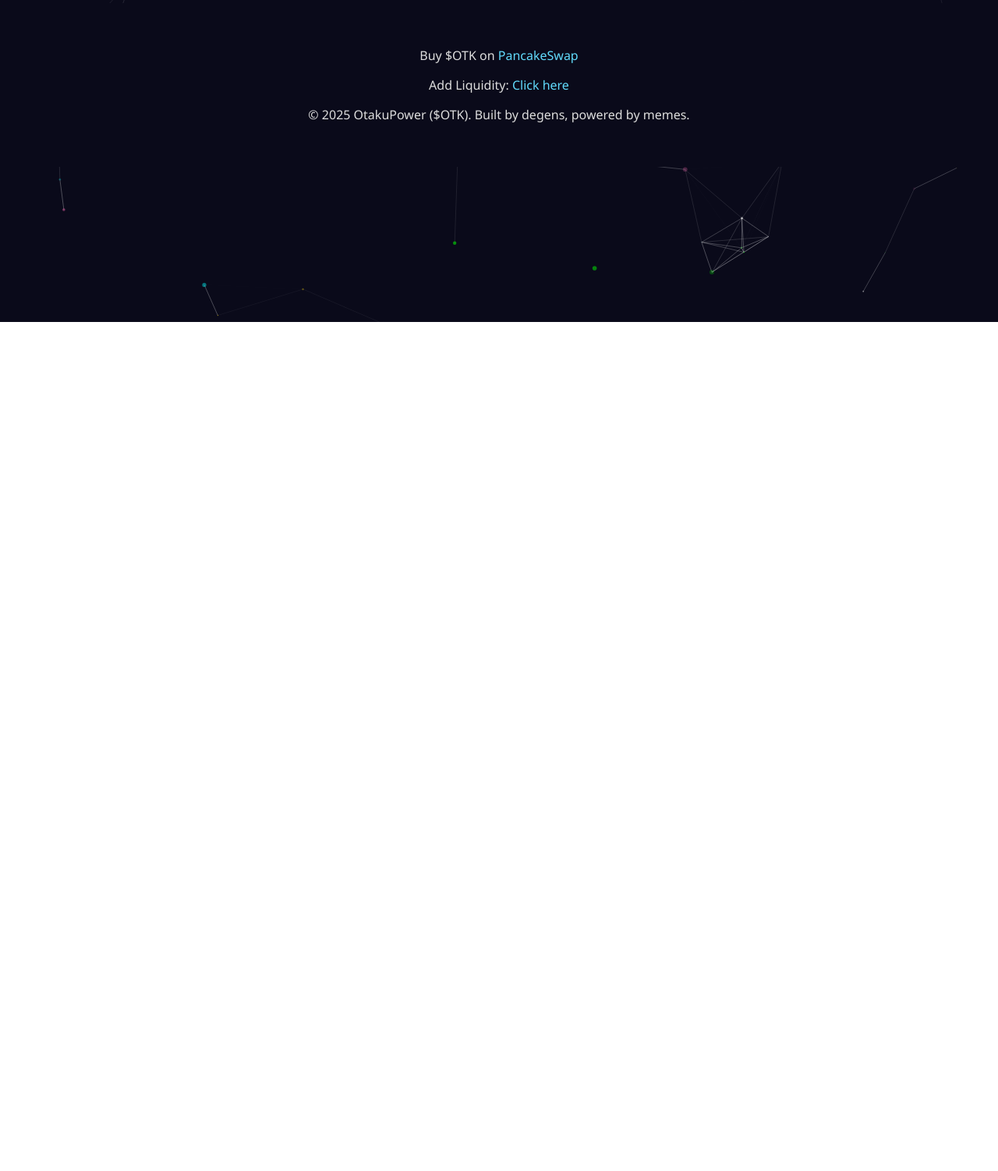
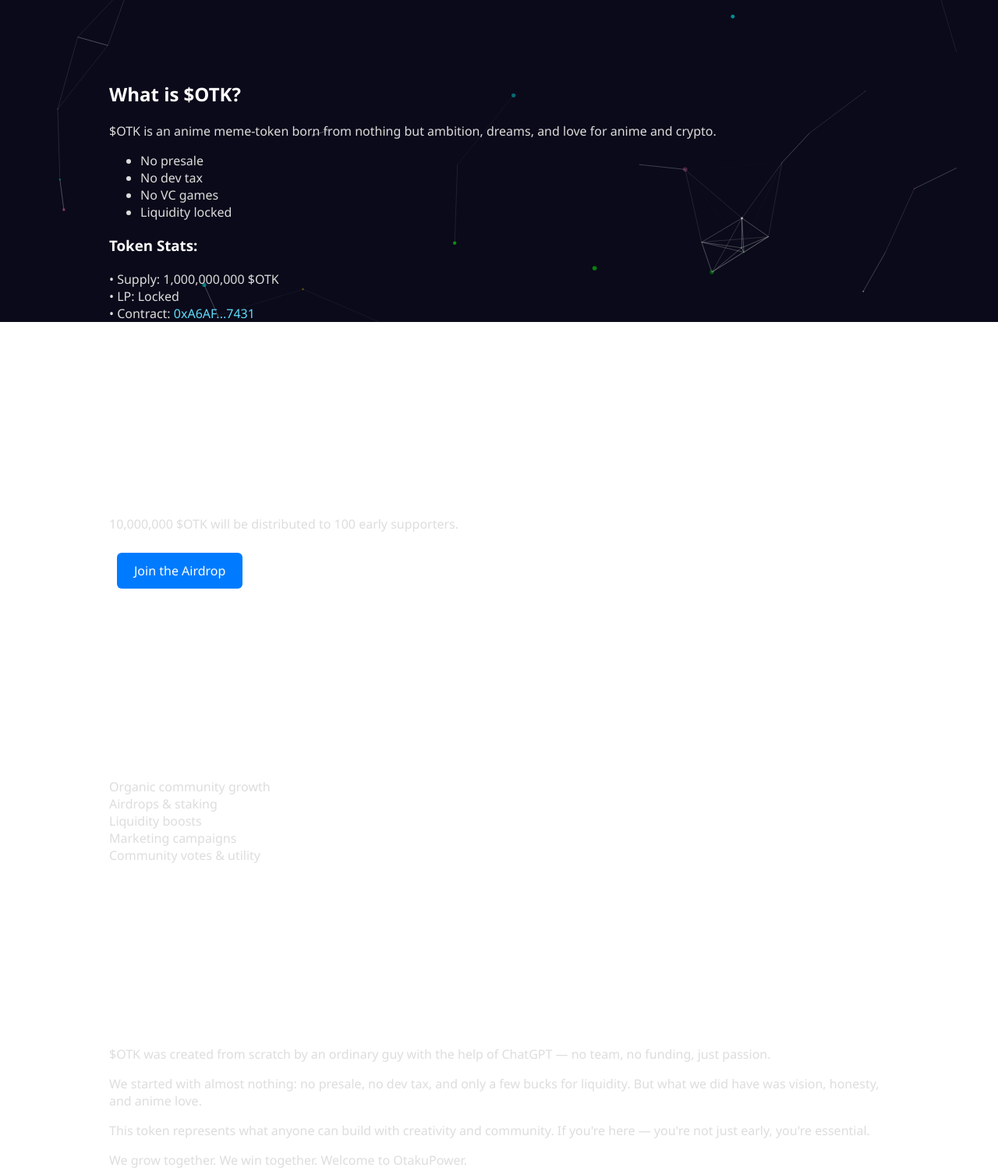
Before and after one commit to EightyS1x/OTK-Site-First-Version, a plain HTML site: page index.html in a window 1280 px wide. Shown: the part 387-1889 px from the top of the page at 78% size. Before the commit the page ends 800 px from the top, so only its background shows below. Drawn offline with nearby package versions, Linux system fonts and the light colour scheme.

Commit message:
Add files via upload

```diff
--- a/index.html
+++ b/index.html
@@ -22,7 +22,70 @@
       <p class="tagline">Created from scratch. Built with love. Powered by the community.</p>
     </div>
   </section>
-</body>
+
+  <section class="about">
+    <div class="content">
+      <h2>What is $OTK?</h2>
+      <p>$OTK is an anime meme-token born from nothing but ambition, dreams, and love for anime and crypto.</p>
+      <ul>
+        <li>No presale</li>
+        <li>No dev tax</li>
+        <li>No VC games</li>
+        <li>Liquidity locked</li>
+      </ul>
+      <h3>Token Stats:</h3>
+      <p>
+        • Supply: 1,000,000,000 $OTK<br>
+        • LP: Locked<br>
+        • Contract: <a href="https://bscscan.com/token/0xA6AF26dFA082272fBbbcEAA57d145d10F51F7431" target="_blank">0xA6AF...7431</a>
+      </p>
+    </div>
+  </section>
+
+  <section class="airdrop">
+    <div class="content">
+      <h2>Airdrop is Live!</h2>
+      <p>10,000,000 $OTK will be distributed to 100 early supporters.</p>
+      <a href="#" class="cta">Join the Airdrop</a>
+    </div>
+  </section>
+
+  <section class="roadmap">
+    <div class="content">
+      <h2>Roadmap</h2>
+      <div class="cards">
+        <div class="card">Organic community growth</div>
+        <div class="card">Airdrops & staking</div>
+        <div class="card">Liquidity boosts</div>
+        <div class="card">Marketing campaigns</div>
+        <div class="card">Community votes & utility</div>
+      </div>
+    </div>
+  </section>
+
+  <section class="community">
+    <div class="content">
+      <h2>Community & Philosophy</h2>
+      <p>$OTK was created from scratch by an ordinary guy with the help of ChatGPT — no team, no funding, just passion.</p>
+      <p>We started with almost nothing: no presale, no dev tax, and only a few bucks for liquidity. But what we did have was vision, honesty, and anime love.</p>
+      <p>This token represents what anyone can build with creativity and community. If you're here — you're not just early, you're essential.</p>
+      <p>We grow together. We win together. Welcome to OtakuPower.</p>
+    </div>
+  </section>
+
+  <section class="socials">
+    <div class="content">
+      <h2>Join the $OTK Community</h2>
+      <p>Follow us and stay connected with the OtakuPower journey!</p>
+      <div class="links">
+        <a href="https://t.me/otakupowertoken" target="_blank">Telegram</a>
+        <a href="https://x.com/i/communities/1917691643362251223" target="_blank">X (formerly Twitter)</a>
+        <a href="https://dexscreener.com/bsc/0xa6af26dfa082272fbbbceaa57d145d10f51f7431" target="_blank">DexScreener</a>
+        <a href="https://coinsniper.net/coin/80937" target="_blank">CoinSniper</a>
+      </div>
+    </div>
+  </section>
+
   <footer>
     <div class="content">
       <p>Buy $OTK on <a href="https://pancakeswap.finance/swap?inputCurrency=BNB&outputCurrency=0xA6AF26dFA082272fBbbcEAA57d145d10F51F7431" target="_blank">PancakeSwap</a></p>
@@ -30,7 +93,9 @@
       <p>© 2025 OtakuPower ($OTK). Built by degens, powered by memes.</p>
     </div>
   </footer>
+
   <script src="https://cdn.jsdelivr.net/npm/particles.js@2.0.0/particles.min.js"></script>
   <script src="js/particles.js"></script>
   <script src="js/addwallet.js"></script>
+</body>
 </html>
```
Lines whose indentation alone changed are shown as unchanged.
